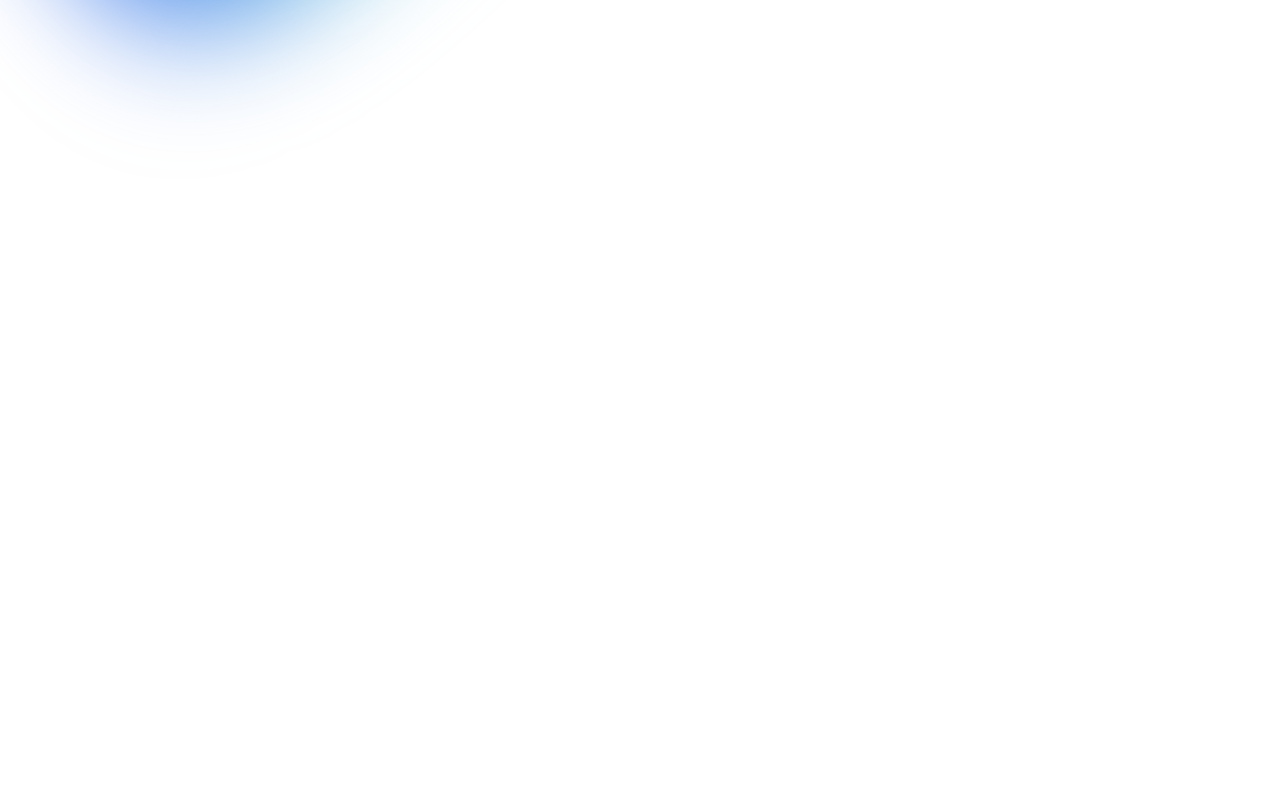
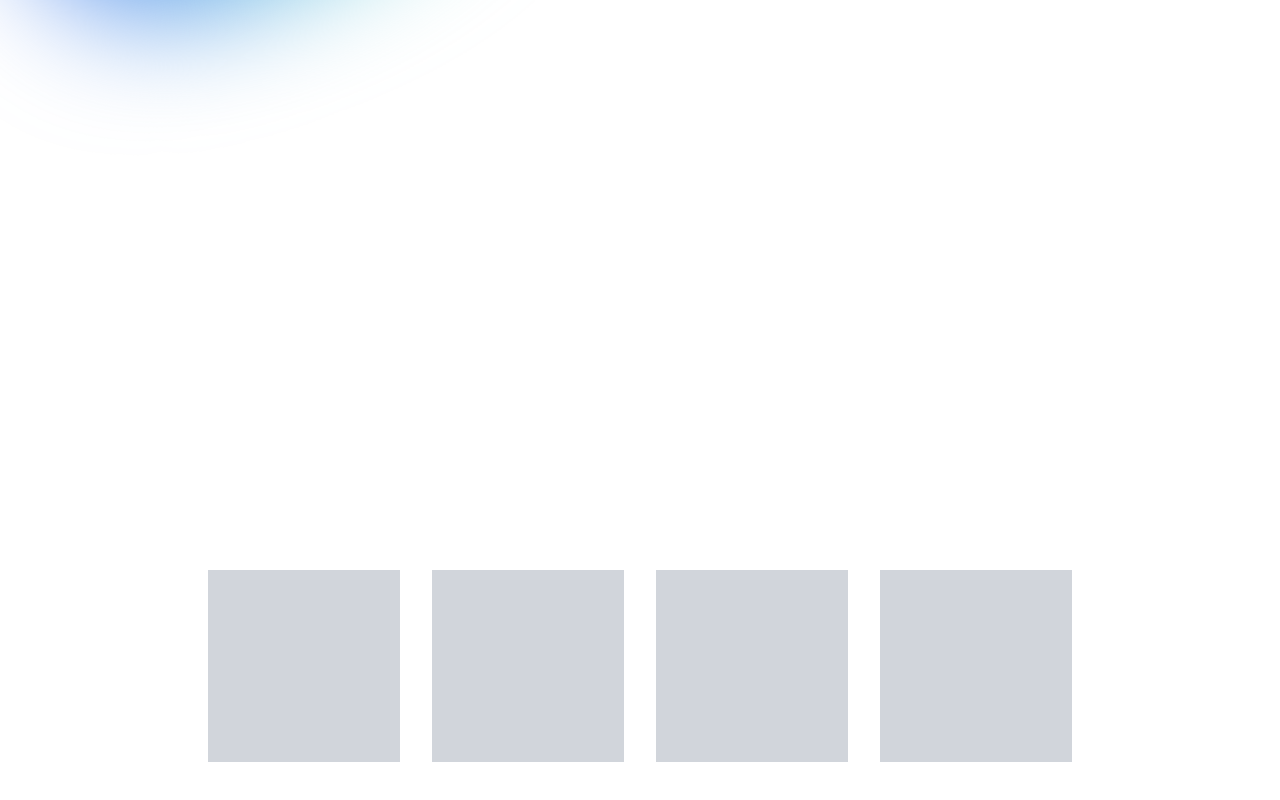
Before and after one commit to caseycantrell/crowdwork-frontend, a Next.js app: page / in a window 1280 px wide. Shown: the part 534-1334 px from the top of the page. Before the commit the page ends 800 px from the top, so only its background shows below. Built offline with nearby package versions, Linux system fonts and the light colour scheme.

Commit message:
adds homepage info scrolly bits

```diff
--- a/src/app/page.tsx
+++ b/src/app/page.tsx
@@ -1,16 +1,116 @@
+"use client"
+
 import Link from 'next/link';
+import { motion, useAnimation } from 'framer-motion';
+import { useEffect, useRef, useState } from 'react';
+import Image from 'next/image';
 
 const Home: React.FC = () => {
+  const [ isDownArrowVisible, setIsDownArrowVisible ] = useState(true);
+  const [ isUpArrowVisible, setIsUpArrowVisible ] = useState(false);
+  const controls = useAnimation();
+  const bottomSectionRef = useRef<HTMLDivElement | null>(null);
+
+  const handleScroll = () => {
+    const scrollTop = window.scrollY;
+    const windowHeight = window.innerHeight;
+    const bodyHeight = document.body.offsetHeight;
+
+    if (scrollTop > 50) {
+      setIsDownArrowVisible(false);
+    } else {
+      setIsDownArrowVisible(true);
+      controls.set({ opacity: 0, y: 50 });
+      controls.start({ opacity: 1, y: 0 });
+    }
+
+    if (scrollTop + windowHeight >= bodyHeight - 50) {
+      setIsUpArrowVisible(true);
+    } else {
+      setIsUpArrowVisible(false);
+    }
+  };
+
+  const scrollToBottom = () => {
+    bottomSectionRef.current?.scrollIntoView({ behavior: 'smooth' });
+  };
+
+  const scrollToTop = () => {
+    window.scrollTo({ top: 0, behavior: 'smooth' });
+  };
+
+  useEffect(() => {
+    window.addEventListener('scroll', handleScroll);
+    return () => window.removeEventListener('scroll', handleScroll);
+  }, [controls]);
+
   return (
-    <div className='flex flex-col justify-center items-center min-h-screen relative'>
-      <div className="gradient-background"></div>
-      <div className="flex flex-row items-center text-xl absolute top-12 right-16">
-        <Link href='/login' className='font-bold'>Login</Link>
-        <Link href='/signup' className='ml-10 font-bold'>Sign Up</Link>
+    <div className="relative min-h-screen overflow-hidden">
+      <div className="gradient-background fixed inset-0 z-0"></div>
+      <div className="relative z-10 flex flex-col items-center min-h-screen">
+        <div className="flex flex-row items-center text-xl absolute top-12 right-16">
+          <Link href='/login' className='font-bold'>Login</Link>
+          <Link href='/signup' className='ml-10 font-bold'>Sign Up</Link>
+        </div>
+
+        <div className="flex flex-col justify-center items-center min-h-screen">
+          <motion.p
+            initial={{ opacity: 0, y: 20 }}
+            animate={{ opacity: 1, y: 0 }}
+            transition={{ delay: 0.2, duration: 0.8 }}
+            className='font-extrabold text-8xl'
+          >
+            CROWDWORK
+          </motion.p>
+          <motion.p
+            initial={{ opacity: 0, y: 20 }}
+            animate={{ opacity: 1, y: 0 }}
+            transition={{ delay: 0.4, duration: 0.8 }}
+            className='font-extrabold text-2xl'
+          >
+            Real-time song requesting and chat for DJ's.
+          </motion.p>
+
+          {isDownArrowVisible && (
+            <motion.div
+              onClick={scrollToBottom}
+              className="absolute bottom-8 cursor-pointer flex flex-col items-center"
+              initial={{ y: 0 }}
+              animate={{ y: [0, 10, 0] }}
+              transition={{ repeat: Infinity, duration: 1.5 }}
+            >
+              <Image src={'/icons/down.svg'} width={60} height={60} alt='Arrow' className='invert opacity-80' priority />
+            </motion.div>
+          )}
+        </div>
       </div>
-      <div className="flex flex-col justify-center items-center">
-        <p className='font-extrabold text-8xl'>CROWDWORK</p>
-        <p className='font-extrabold text-2xl'>Real-time song requesting and chat for DJ&apos;s.</p>
+
+      <div
+        ref={bottomSectionRef}
+        className="relative z-10 flex flex-wrap justify-center items-center min-h-screen"
+      >
+        {[...Array(4)].map((_, i) => (
+          <motion.div
+            key={i}
+            className="m-4 w-48 h-48 bg-gray-300"
+            initial={{ opacity: 0, y: 50 }}
+            animate={controls}
+            viewport={{ once: false }}
+            transition={{ duration: 0.5, delay: i * 0.2 }}
+          />
+        ))}
+
+        {isUpArrowVisible && (
+          <motion.div
+            onClick={scrollToTop}
+            className="absolute top-8 cursor-pointer"
+            initial={{ y: 0 }}
+            animate={{ y: [0, -10, 0] }}
+            transition={{ repeat: Infinity, duration: 1.5 }}
+          >
+            <Image src={'/icons/down.svg'} width={60} height={60} alt='Arrow' className='invert transform -scale-y-100 opacity-80' priority />
+          </motion.div>
+        )}
       </div>
     </div>
   );
```
Also changed, not shown: public/icons/down.svg (added).
